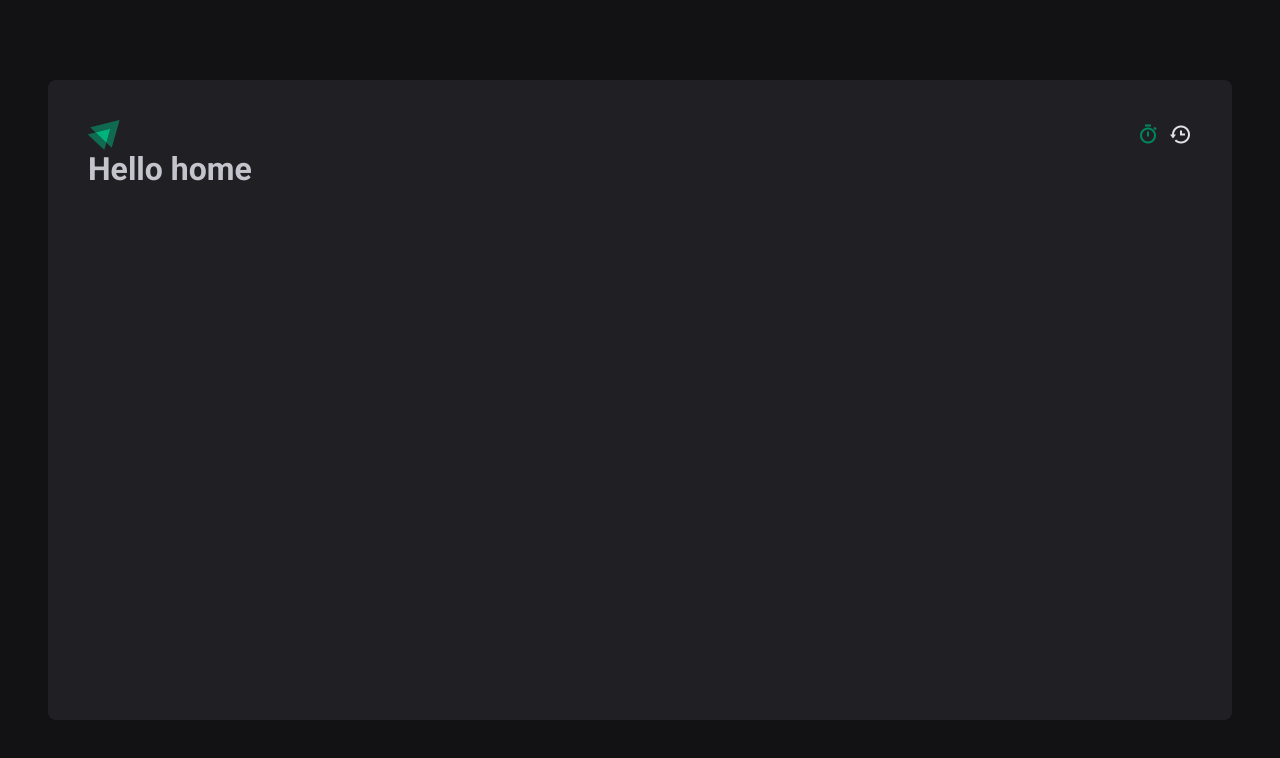
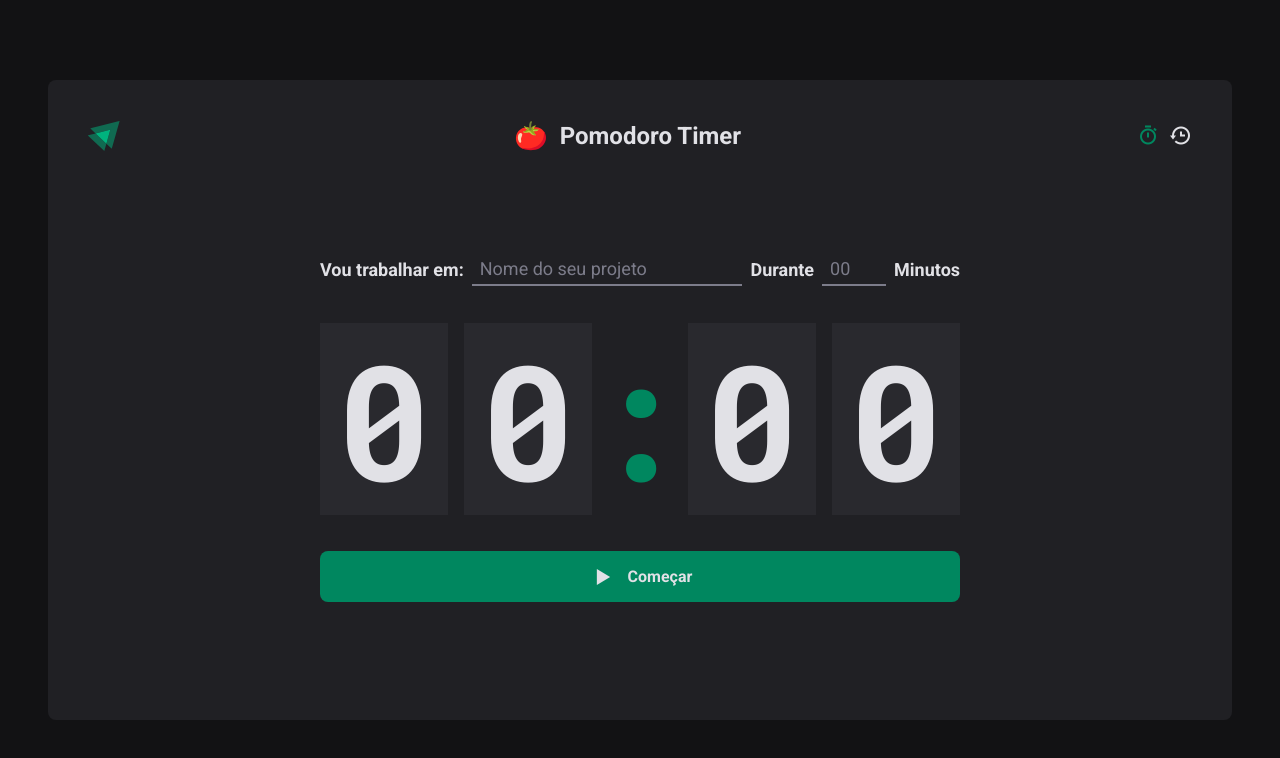
Before and after one commit to DJeanS03/Pomodoro_timer, a React (Vite) app: page / in a window 1280 px wide. Shown: the top 758 px of the page. Built offline with nearby package versions, Linux system fonts and the light colour scheme.

Commit message:
alterações

```diff
--- a/index.html
+++ b/index.html
@@ -7,6 +7,7 @@
     <meta name="viewport" content="width=device-width, initial-scale=1.0" />
     <link href="https://fonts.googleapis.com/css2?family=Roboto+Mono:wght@700&family=Roboto:wght@400;700&display=swap" rel="stylesheet">
     <link href='https://unpkg.com/boxicons@2.1.4/css/boxicons.min.css' rel='stylesheet'>
+    <link rel="shortcut icon" href="./src/assets/pomodoro-logo.svg" type="image/x-icon">
     <title>Pomodoro Timer</title>
   </head>
   <body>
--- a/src/components/Header/index.tsx
+++ b/src/components/Header/index.tsx
@@ -2,13 +2,17 @@ import './styles.ts'
 import { HeaderContainer } from './styles'
 import { NavLink } from 'react-router-dom'
 import logoignite from '../../assets/ignite-logo.svg'
-
+import pomodorologo from '../../assets/pomodoro-logo.svg'
 export function Header() {
   return (
     <div>
       <HeaderContainer>
         <nav className="header">
-          <img className="logo" src={logoignite} alt="" />
+          <img className="igniteLogo" src={logoignite} alt="" />
+          <div className="pomoroTitle flex">
+            <img className="pomodoroLogo" src={pomodorologo} alt="" />
+            <h1>Pomodoro Timer</h1>
+          </div>
           <div className="rightIcons">
             <NavLink to="/">
               <i className="bx bx-stopwatch icon"></i>
--- a/src/components/Header/styles.ts
+++ b/src/components/Header/styles.ts
@@ -7,8 +7,17 @@ export const HeaderContainer = styled.header`
     justify-content: space-between;
   }
 
-  .logo {
+  .igniteLogo {
     height: 1.875rem;
+  }
+
+  .pomodoroLogo {
+    height: 2rem;
+  }
+
+  .pomoroTitle {
+    gap: 0.8rem;
+    color: ${(props) => props.theme['gray-100']};
   }
 
   .icon {
--- a/src/pages/History.tsx
+++ /dev/null
@@ -1,3 +0,0 @@
-export function History() {
-  return <h1>Hello History</h1>
-}
--- /dev/null
+++ b/src/pages/History/index.tsx
@@ -0,0 +1,5 @@
+import { HistoryContainer } from './styles'
+import './styles.ts'
+export function History() {
+  return <HistoryContainer>Hello History</HistoryContainer>
+}
--- /dev/null
+++ b/src/pages/History/styles.ts
@@ -0,0 +1,5 @@
+import styled from 'styled-components'
+
+export const HistoryContainer = styled.main`
+
+`
--- a/src/pages/Home.tsx
+++ /dev/null
@@ -1,3 +0,0 @@
-export function Home() {
-  return <h1>Hello home</h1>
-}
--- /dev/null
+++ b/src/pages/Home/index.tsx
@@ -0,0 +1,46 @@
+import {
+  CountdownContainer,
+  FormContainer,
+  HomeContainer,
+  MinutesAmountInput,
+  Separator,
+  StartCountdownButton,
+  TaskInput,
+} from './styles'
+import './styles.ts'
+
+export function Home() {
+  return (
+    <HomeContainer>
+      <form action="">
+        <FormContainer>
+          <label htmlFor="task">Vou trabalhar em:</label>
+          <TaskInput id="task" placeholder="Nome do seu projeto" />
+
+          <label htmlFor="minutesAmount">Durante</label>
+          <MinutesAmountInput
+            type="number"
+            id="minutesAmount"
+            placeholder="00"
+            step={5}
+            min={5}
+          />
+          <span>Minutos</span>
+        </FormContainer>
+
+        <CountdownContainer>
+          <span>0</span>
+          <span>0</span>
+          <Separator>:</Separator>
+          <span>0</span>
+          <span>0</span>
+        </CountdownContainer>
+
+        <StartCountdownButton type="submit">
+          <i className="bx bx-play"></i>
+          Começar
+        </StartCountdownButton>
+      </form>
+    </HomeContainer>
+  )
+}
--- /dev/null
+++ b/src/pages/Home/styles.ts
@@ -0,0 +1,114 @@
+import styled from 'styled-components'
+
+export const HomeContainer = styled.main`
+  flex: 1;
+  display: flex;
+  flex-direction: column;
+  align-items: center;
+  justify-content: center;
+  margin-top: 1.5rem;
+
+  form {
+    display: flex;
+    flex-direction: column;
+    align-items: center;
+    gap: 2.3rem;
+  }
+`
+
+export const FormContainer = styled.main`
+  width: 100%;
+  display: flex;
+  align-items: center;
+  justify-content: center;
+  gap: 0.5rem;
+  color: ${(props) => props.theme['gray-100']};
+  font-size: 1.125rem;
+  font-weight: bold;
+  flex-wrap: wrap;
+`
+
+const BaseInput = styled.input`
+  //coloca tudo que é semelhante nos elementos
+  background: transparent;
+  height: 2rem;
+  border: 0;
+  outline: 0;
+  padding: 0 0.5rem;
+  font-size: 1.125rem;
+  border-bottom: 2px solid ${(props) => props.theme['gray-500']};
+  color: ${(props) => props.theme['gray-300']};
+
+  &:focus {
+    border-color: ${(props) => props.theme['green-500']};
+  }
+
+  &::placeholder {
+    color: ${(props) => props.theme['gray-500']};
+  }
+`
+
+export const TaskInput = styled(BaseInput)`
+  flex: 1;
+`
+
+export const MinutesAmountInput = styled(BaseInput)`
+  width: 4rem;
+`
+
+export const CountdownContainer = styled.main`
+  font-family: 'roboto Mono', monospace;
+  font-size: 10rem;
+  line-height: 8rem;
+  color: ${(props) => props.theme['gray-100']};
+  display: flex;
+  gap: 1rem;
+
+  span {
+    background: ${(props) => props.theme['gray-700']};
+    padding: 2rem 1rem;
+    border-radius: 0%;
+  }
+`
+export const Separator = styled.div`
+  padding: 2rem 0;
+  color: ${(props) => props.theme['green-500']};
+  width: 4rem;
+
+  display: flex;
+  justify-content: center;
+`
+
+export const StartCountdownButton = styled.button`
+  width: 100%;
+  border: 0;
+  padding: 1rem;
+  border-radius: 8px;
+
+  display: flex;
+  align-items: center;
+  justify-content: center;
+
+  gap: 0.5rem;
+  font-weight: bold;
+  cursor: pointer;
+
+  background: ${(props) => props.theme['green-500']};
+  color: ${(props) => props.theme['gray-100']};
+
+  transition: background 0.3s;
+
+  &:disabled {
+    opacity: 0.7;
+    cursor: not-allowed;
+  }
+
+  &:not(:disabled):hover {
+    background: ${(props) => props.theme['green-300']};
+  }
+
+  .bx-play {
+    font-size: 2rem;
+    line-height: 0;
+  }
+`
```
Also changed, not shown: src/assets/pomodoro-logo.svg (added).
